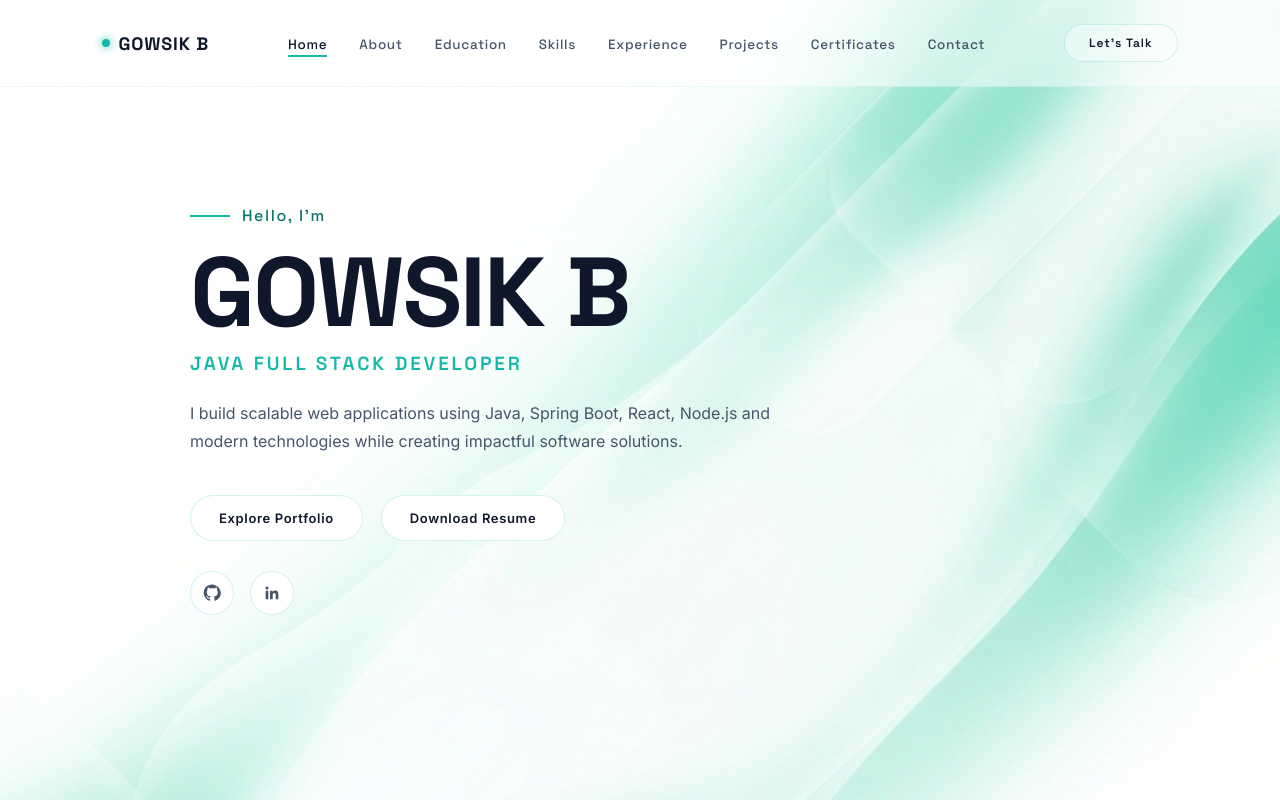
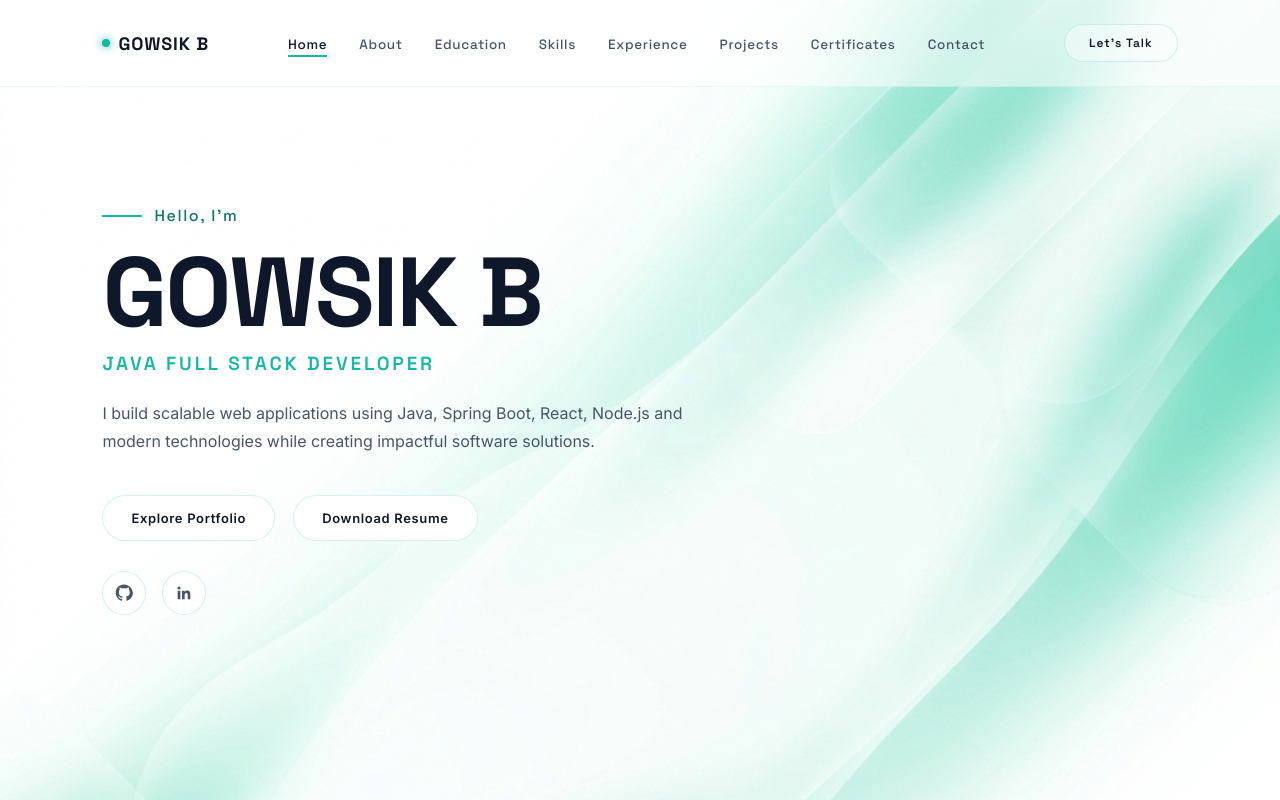
Before and after one commit to gowsik02/Gowsik.Off, a website built with Vite: page index.html in a window 1280 px wide. Shown: the top 800 px of the page. Built offline with nearby package versions, Linux system fonts and the light colour scheme; a web font is replaced by a local one.

Commit message:
feat: add portfolio website source and build files

```diff
--- a/src/style.css
+++ b/src/style.css
@@ -471,7 +471,8 @@ button {
 }
 
 #hero {
-    position: relative
+    position: relative;
+    align-items: flex-start;
 }
 
 .bg-hero {
```
Also changed, not shown: dist/assets/index-CCpsyL20.css (added), dist/assets/index-CNIa3H1I.css (deleted), dist/assets/index-CyyuZPE4.js (renamed from dist/assets/index-D09R3EEw.js), dist/index.html.
